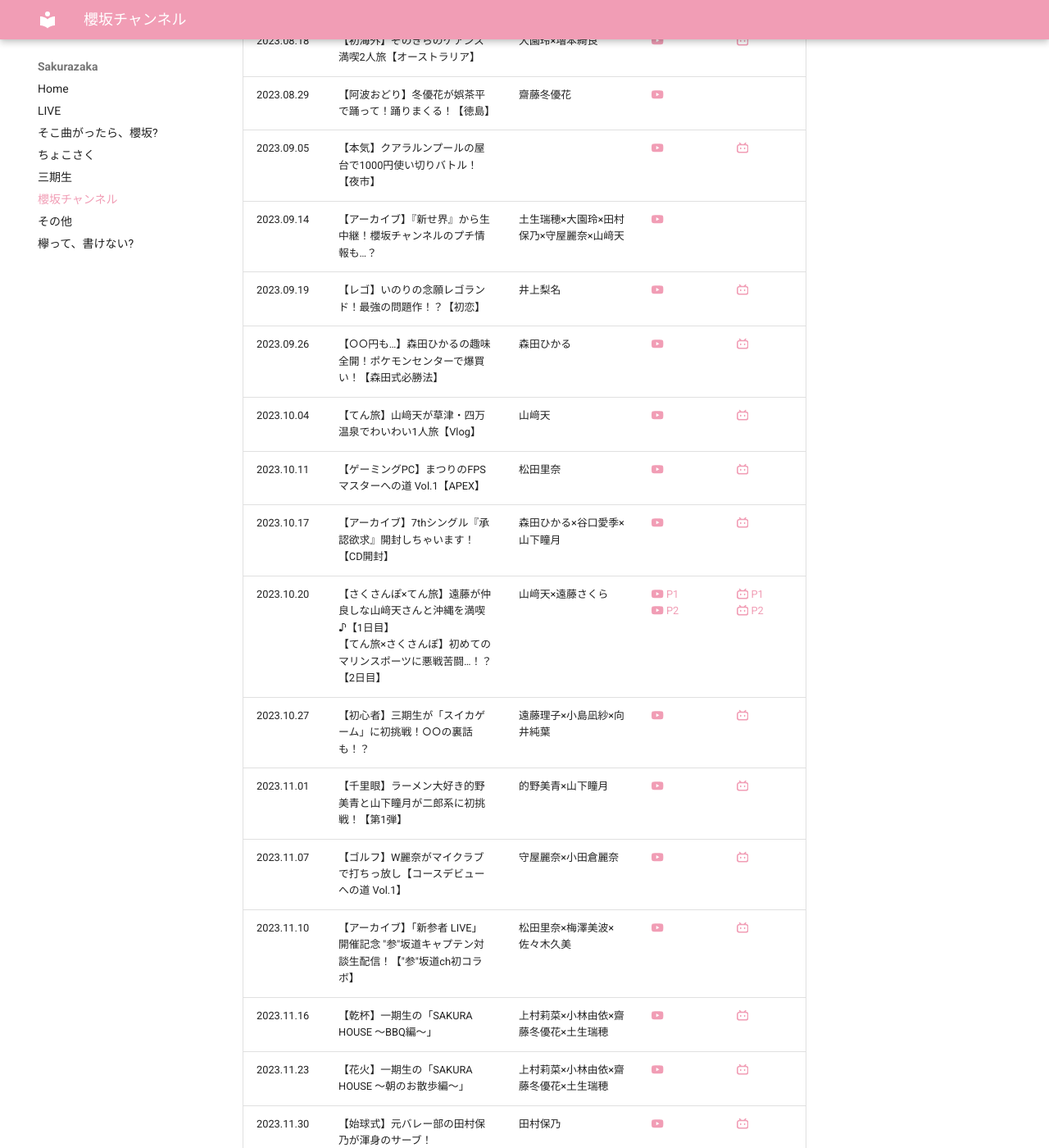
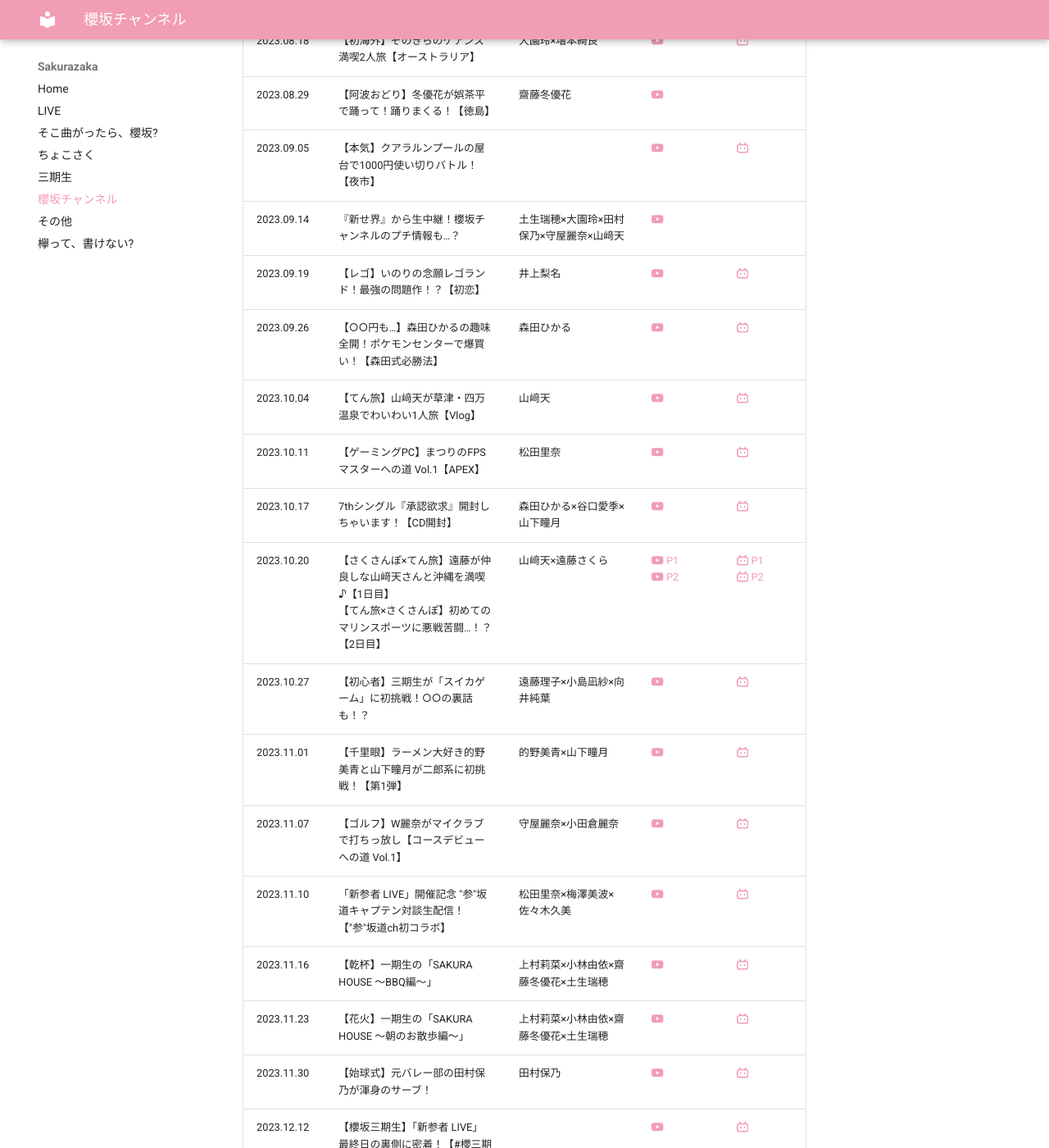
Before and after one commit to aki-192/sakura, an MkDocs documentation site: the page built from docs/yt-channel.md, in a window 1280 px wide and 1400 px high, scrolled down 1581 px. Shown: the whole window at 82% size. Built offline with MkDocs 1.6.1 and Material for MkDocs 9.7.7, drawn with Linux system fonts in a browser that asks for light colours; some of the changed text lies outside the part shown.

Commit message:
Update yt-channel.md

```diff
--- a/docs/yt-channel.md
+++ b/docs/yt-channel.md
@@ -5,7 +5,7 @@ title: 櫻坂チャンネル
 # 櫻坂チャンネル
 | Date       | Title                                                                          | P                                                               | Y                                                                                                                                          | B                                                                                                                                              |
 | ---------- | ------------------------------------------------------------------------------ | --------------------------------------------------------------- | ------------------------------------------------------------------------------------------------------------------------------------------ | ---------------------------------------------------------------------------------------------------------------------------------------------- |
-| 2023.05.05 | 【アーカイブ】"櫻坂チャンネル"開設記念生配信～お好み焼きパーティー～                                            | 小池美波×井上梨名×武元唯衣×田村保乃×藤吉夏鈴×増本綺良                                   | [:simple-youtube:](https://www.youtube.com/watch?v=K1QFakWQmLc)                                                                            | [:simple-bilibili:](https://www.bilibili.com/video/BV1mu411a7dn/)                                                                              |
+| 2023.05.05 | "櫻坂チャンネル"開設記念生配信～お好み焼きパーティー～                                            | 小池美波×井上梨名×武元唯衣×田村保乃×藤吉夏鈴×増本綺良                                   | [:simple-youtube:](https://www.youtube.com/watch?v=K1QFakWQmLc)                                                                            | [:simple-bilibili:](https://www.bilibili.com/video/BV1mu411a7dn/)                                                                              |
 | 2023.05.07 | 【グランピング】松田里奈の尊敬するあの人がゲストに…！？⛺️                                                 | 松田里奈×菅井友香                                                       | [:simple-youtube:](https://www.youtube.com/watch?v=er3LdqU8VPI)                                                                            | [:simple-bilibili:](https://www.bilibili.com/video/BV1YM4y1q7xF/)                                                                              |
 | 2023.05.14 | 【カプセルトイ】井上梨名×森田ひかるが回してみた！謎ガチャの結果は…⁉️                                           | 井上梨名×森田ひかる                                                      | [:simple-youtube:](https://www.youtube.com/watch?v=-xXQnAGZ9ws)                                                                            | [:simple-bilibili:](https://www.bilibili.com/video/BV15k4y1W7ZE/)                                                                              |
 | 2023.05.21 | 【爬虫類カフェ】増本綺良の爬虫類愛が爆発🐍🦎〇〇とも触れ合ってみた…⁉️                                         | 増本綺良                                                            | [:simple-youtube:](https://www.youtube.com/watch?v=Mn1DUs7YUuY)                                                                            | [:simple-bilibili:](https://www.bilibili.com/video/BV1Nh4y1b7pZ/)                                                                              |
@@ -24,17 +24,17 @@ title: 櫻坂チャンネル
 | 2023.08.18 | 【初海外】ぞのきらのケアンズ満喫2人旅【オーストラリア】                                                   | 大園玲×増本綺良                                                        | [:simple-youtube:](https://www.youtube.com/watch?v=wT2O8bwCaTM)                                                                            | [:simple-bilibili:](https://www.bilibili.com/video/BV1Mm4y1T71r/)                                                                              |
 | 2023.08.29 | 【阿波おどり】冬優花が娯茶平で踊って！踊りまくる！【徳島】                                                  | 齋藤冬優花                                                           | [:simple-youtube:](https://www.youtube.com/watch?v=a7bbhKlbDDA)                                                                            |
 | 2023.09.05 | 【本気】クアラルンプールの屋台で1000円使い切りバトル！【夜市】                                        |      | [:simple-youtube:](https://www.youtube.com/watch?v=uZP5YaJo_GA) | [:simple-bilibili:](https://www.bilibili.com/video/BV13u411A7aL/)                                                                          |
-| 2023.09.14 | 【アーカイブ】『新せ界』から生中継！櫻坂チャンネルのプチ情報も…？                                              | 土生瑞穂×大園玲×田村保乃×守屋麗奈×山﨑天                                          | [:simple-youtube:](https://www.youtube.com/watch?v=FNPbTrjGEU8)                                                                            |
+| 2023.09.14 | 『新せ界』から生中継！櫻坂チャンネルのプチ情報も…？                                              | 土生瑞穂×大園玲×田村保乃×守屋麗奈×山﨑天                                          | [:simple-youtube:](https://www.youtube.com/watch?v=FNPbTrjGEU8)                                                                            |
 | 2023.09.19 | 【レゴ】いのりの念願レゴランド！最強の問題作！？【初恋】                                                   | 井上梨名                                                            | [:simple-youtube:](https://www.youtube.com/watch?v=yHDTULya2Jc)                                                                            | [:simple-bilibili:](https://www.bilibili.com/video/BV16V411c7tk/)                                                                              |
 | 2023.09.26 | 【○○円も…】森田ひかるの趣味全開！ポケモンセンターで爆買い！【森田式必勝法】                                        | 森田ひかる                                                           | [:simple-youtube:](https://www.youtube.com/watch?v=pLQjzGHWndk)                                                                            | [:simple-bilibili:](https://www.bilibili.com/video/BV1JK4y1c7t1/)                                                                              |
 | 2023.10.04 | 【てん旅】山﨑天が草津・四万温泉でわいわい1人旅【Vlog】                                                 | 山﨑天                                                             | [:simple-youtube:](https://www.youtube.com/watch?v=WrXSPg7Vjk0)                                                                            | [:simple-bilibili:](https://www.bilibili.com/video/BV1pz4y1N7gf/)                                                                              |
 | 2023.10.11 | 【ゲーミングPC】まつりのFPSマスターへの道 Vol.1【APEX】                                            | 松田里奈                                                            | [:simple-youtube:](https://www.youtube.com/watch?v=fYpIX8C5o5E)                                                                            | [:simple-bilibili:](https://www.bilibili.com/video/BV1fu411K7fP/)                                                                              |
-| 2023.10.17 | 【アーカイブ】7thシングル『承認欲求』開封しちゃいます！【CD開封】                                            | 森田ひかる×谷口愛季×山下瞳月                                                 | [:simple-youtube:](https://www.youtube.com/watch?v=-0N8dUb3dMk)                                                                            | [:simple-bilibili:](https://www.bilibili.com/video/BV1CV411R7r1/)                                                                              |
+| 2023.10.17 | 7thシングル『承認欲求』開封しちゃいます！【CD開封】                                            | 森田ひかる×谷口愛季×山下瞳月                                                 | [:simple-youtube:](https://www.youtube.com/watch?v=-0N8dUb3dMk)                                                                            | [:simple-bilibili:](https://www.bilibili.com/video/BV1CV411R7r1/)                                                                              |
 | 2023.10.20 | 【さくさんぽ×てん旅】遠藤が仲良しな山﨑天さんと沖縄を満喫♪【1日目】  <br> 【てん旅×さくさんぽ】初めてのマリンスポーツに悪戦苦闘…！？【2日目】  | 山﨑天×遠藤さくら                                                       | [:simple-youtube: P1](https://www.youtube.com/watch?v=DV8nNNQaJow) <br> [:simple-youtube: P2](https://www.youtube.com/watch?v=oPQnSNhlXSI) | [:simple-bilibili: P1](https://www.bilibili.com/video/BV1wC4y1372B/) <br> [:simple-bilibili: P2](https://www.bilibili.com/video/BV1fN4y1r7Jc/) |
 | 2023.10.27 | 【初心者】三期生が「スイカゲーム」に初挑戦！○○の裏話も！？                                                 | 遠藤理子×小島凪紗×向井純葉                                                  | [:simple-youtube:](https://www.youtube.com/watch?v=6ch8Rctl82I)                                                                            | [:simple-bilibili:](https://www.bilibili.com/video/BV1JH4y1r7Pn/)                                                                              |
 | 2023.11.01 | 【千里眼】ラーメン大好き的野美青と山下瞳月が二郎系に初挑戦！【第1弾】                                            | 的野美青×山下瞳月                                                       | [:simple-youtube:](https://www.youtube.com/watch?v=fyTT_thpGkw)                                                                            | [:simple-bilibili:](https://www.bilibili.com/video/BV16g4y1X7gh/)                                                                              |
 | 2023.11.07 | 【ゴルフ】W麗奈がマイクラブで打ちっ放し【コースデビューへの道 Vol.1】                                         | 守屋麗奈×小田倉麗奈                                                      | [:simple-youtube:](https://www.youtube.com/watch?v=Z7kH3m_AxcU)                                                                            | [:simple-bilibili:](https://www.bilibili.com/video/BV1Hw411x7Jb/)                                                                              |
-| 2023.11.10 | 【アーカイブ】「新参者 LIVE」開催記念 "参"坂道キャプテン対談生配信！【"参"坂道ch初コラボ】                            | 松田里奈×梅澤美波×佐々木久美                                                 | [:simple-youtube:](https://www.youtube.com/watch?v=_LfPs2LK2ME)                                                                            | [:simple-bilibili:](https://www.bilibili.com/video/BV1wu4m1M7Cn?p=2)                                                                           |
+| 2023.11.10 | 「新参者 LIVE」開催記念 "参"坂道キャプテン対談生配信！【"参"坂道ch初コラボ】                            | 松田里奈×梅澤美波×佐々木久美                                                 | [:simple-youtube:](https://www.youtube.com/watch?v=_LfPs2LK2ME)                                                                            | [:simple-bilibili:](https://www.bilibili.com/video/BV1wu4m1M7Cn?p=2)                                                                           |
 | 2023.11.16 | 【乾杯】一期生の「SAKURA HOUSE ～BBQ編～」                                                  | 上村莉菜×小林由依×齋藤冬優花×土生瑞穂                                            | [:simple-youtube:](https://www.youtube.com/watch?v=cmRmhkcz2uk)                                                                            | [:simple-bilibili:](https://www.bilibili.com/video/BV16e411q7Qr/)                                                                              |
 | 2023.11.23 | 【花火】一期生の「SAKURA HOUSE ～朝のお散歩編～」                                                | 上村莉菜×小林由依×齋藤冬優花×土生瑞穂                                            | [:simple-youtube:](https://www.youtube.com/watch?v=WNWy--ipyro)                                                                            | [:simple-bilibili:](https://www.bilibili.com/video/BV1uw41137pH/)                                                                              |
 | 2023.11.30 | 【始球式】元バレー部の田村保乃が渾身のサーブ！                                                        | 田村保乃                                                            | [:simple-youtube:](https://www.youtube.com/watch?v=psGKJJpC7u0)                                                                            | [:simple-bilibili:](https://www.bilibili.com/video/BV1Tc411Q7DT/)                                                                              |
@@ -67,7 +67,7 @@ title: 櫻坂チャンネル
 | 2024.06.25 | 【漁師の娘】地元静岡で父と鯛の1本釣りに挑む！【第2弾】                                                   | 大沼晶保                                                            | [:simple-youtube:](https://www.youtube.com/watch?v=-pGaDEbYeQ8)                                                                            | [:simple-bilibili:](https://www.bilibili.com/video/BV1WS411A7dR/)                                                                              |
 | 2024.07.02 | 【買い物編】ゴルフウェアでお悩みW麗奈【コースデビューへの道 Vol.2】                                          | 守屋麗奈×小田倉麗奈                                                      | [:simple-youtube:](https://www.youtube.com/watch?v=Lp0XkBav4V8)                                                                            | [:simple-bilibili:](https://www.bilibili.com/video/BV1ZW421R7Sz?p=2)                                                                           |
 | 2024.07.10 | 【櫻坂バスケ部】ついにバスケ部始動！意外とスリーも入るんです…！！                                              | 大園玲×石森璃花×村井優                                                    | [:simple-youtube:](https://www.youtube.com/watch?v=ybu7OrNBrEM)                                                                            | [:simple-bilibili:](https://www.bilibili.com/video/BV1Um421G7Sh/)                                                                              |
-| 2024.07.19 | 【アーカイブ】初のゲーム実況生配信！櫻坂「桃鉄」女王決定戦！【桃鉄ワールド】                                         | 井上梨名×大園玲×谷口愛季×村井優                                               | [:simple-youtube:](https://www.youtube.com/watch?v=dWFFSyHbxUI)                                                                            |
+| 2024.07.19 | 初のゲーム実況生配信！櫻坂「桃鉄」女王決定戦！【桃鉄ワールド】                                         | 井上梨名×大園玲×谷口愛季×村井優                                               | [:simple-youtube:](https://www.youtube.com/watch?v=dWFFSyHbxUI)                                                                            | [:simple-bilibili: P1](https://www.bilibili.com/video/BV1wjfGYoEY3/) <br> [:simple-bilibili: P2](https://www.bilibili.com/video/BV1Wvf1YXEF1/) <br> [:simple-bilibili: P3](https://www.bilibili.com/video/BV1iZN3ehEmx/) |
 | 2024.07.23 | 【家族が増えました】小池美波3匹の母になる！目指せ運動会！                                                  | 小池美波×遠藤光莉×遠藤理子                                                  | [:simple-youtube:](https://www.youtube.com/watch?v=J1oEqPEdSQc)                                                                            | [:simple-bilibili:](https://www.bilibili.com/video/BV1rr421K7GP/)                                                                              |
 | 2024.08.01 | 【焼き鳥デート】大人の嗜み！いのりがひとり焼き鳥に挑戦！【初恋】 | 井上梨名 | [:simple-youtube:](https://www.youtube.com/watch?v=kojIgdO1s68) | [:simple-bilibili:](https://www.bilibili.com/video/BV1RAYGeNE9V?p=2) |
 | 2024.08.09 | 【お弁当】愛しの的野に…石森愛情込めました！ 【手作り】 | 石森璃花×的野美青 | [:simple-youtube:](https://www.youtube.com/watch?v=2KR3Pd3xHv4) | [:simple-bilibili:](https://www.bilibili.com/video/BV1j44MerEE4/) |
```
Also changed, not shown: other parts of docs/yt-channel.md (+4 -1 lines).
